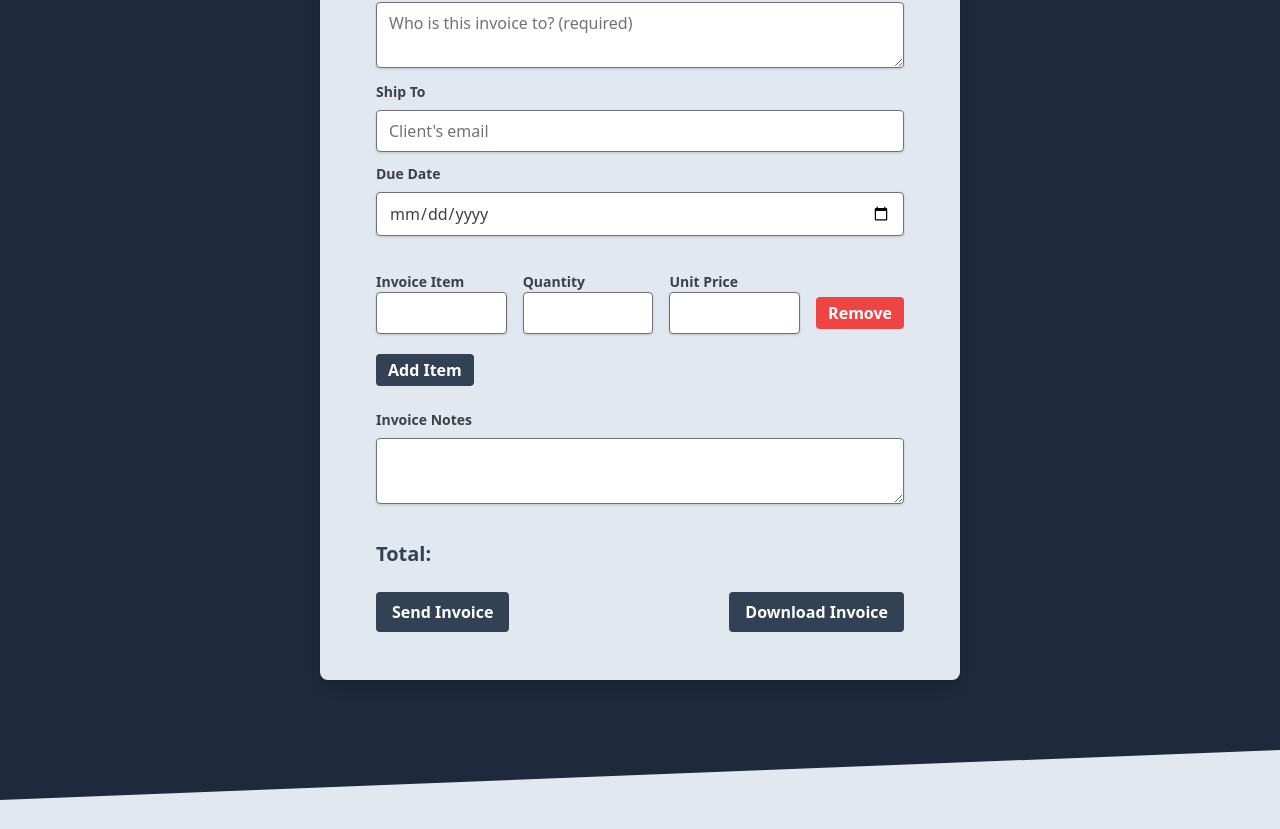
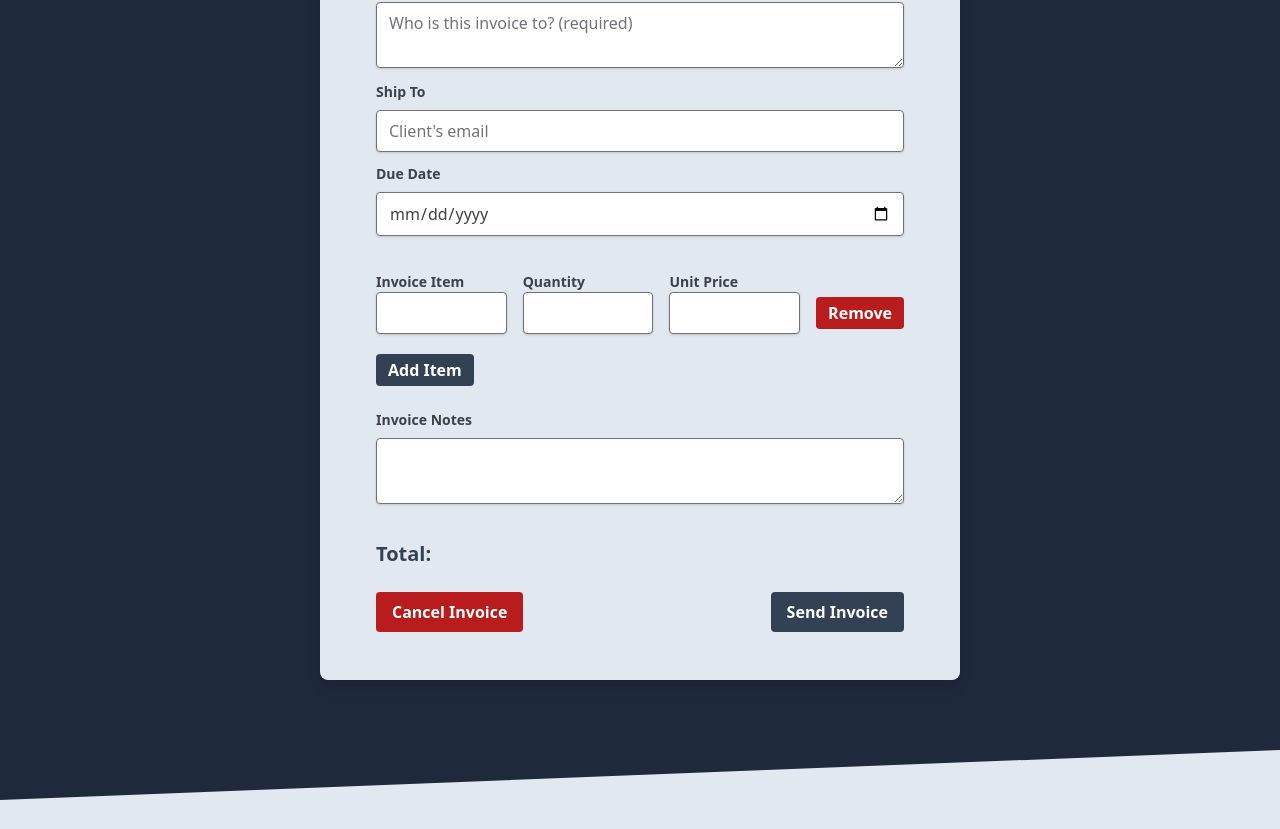
Before and after one commit to codewithaltin/banking-management-web-app, a Next.js app: page /auth/invoice_details in a window 1280 px wide. Shown: the part 488-1317 px from the top of the page. Built offline with nearby package versions, Linux system fonts and the light colour scheme.

Commit message:
buttons name

```diff
--- a/pages/auth/invoice_details.js
+++ b/pages/auth/invoice_details.js
@@ -185,7 +185,7 @@ export default function Invoice() {
                                                 </label>
 
                                                 <button
-                                                    className="bg-red-500 active:bg-blueGray-500 h-8 px-3 py-3 flex items-center justify-center text-white font-bold rounded focus:outline-none focus:shadow-outline"
+                                                    className="bg-red-700 active:bg-blueGray-500 h-8 px-3 py-3 flex items-center justify-center text-white font-bold rounded focus:outline-none focus:shadow-outline"
                                                     type="button"
                                                 >
                                                     Remove
@@ -215,16 +215,16 @@ export default function Invoice() {
                                             </div>
                                             <div className="flex items-center justify-between">
                                                 <button
-                                                    className="bg-blueGray-700 active:bg-blueGray-500 text-white font-bold py-2 px-4 rounded focus:outline-none focus:shadow-outline"
+                                                    className="bg-red-700 active:bg-blueGray-500 text-white font-bold py-2 px-4 rounded focus:outline-none focus:shadow-outline"
                                                     type="button"
                                                 >
-                                                    Send Invoice
+                                                    Cancel Invoice
                                                 </button>
                                                 <button
                                                     className="bg-blueGray-700 active:bg-blueGray-500 text-white font-bold py-2 px-4 rounded focus:outline-none focus:shadow-outline"
                                                     type="button"
                                                 >
-                                                    Download Invoice
+                                                    Send Invoice
                                                 </button>
                                             </div>
                                         </form>
```
